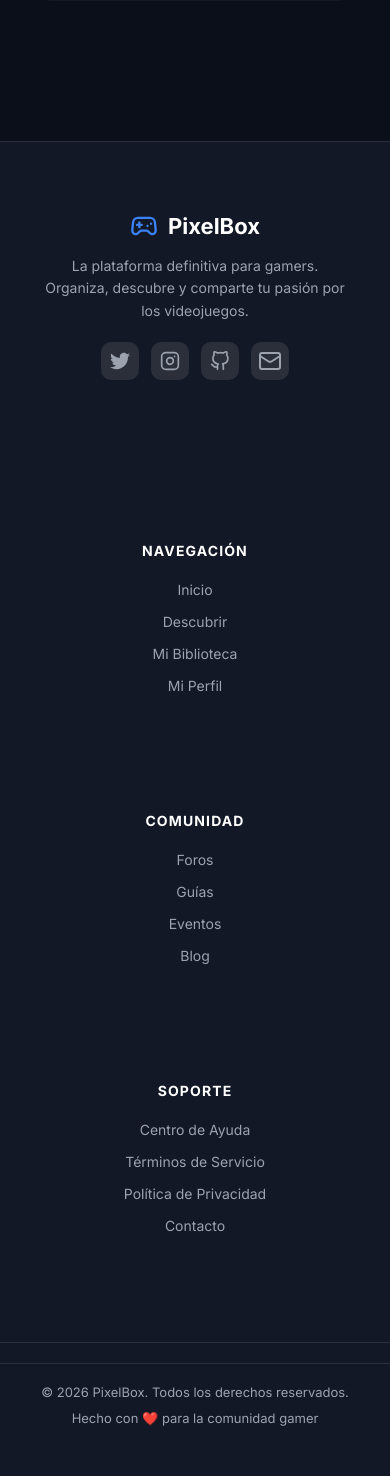
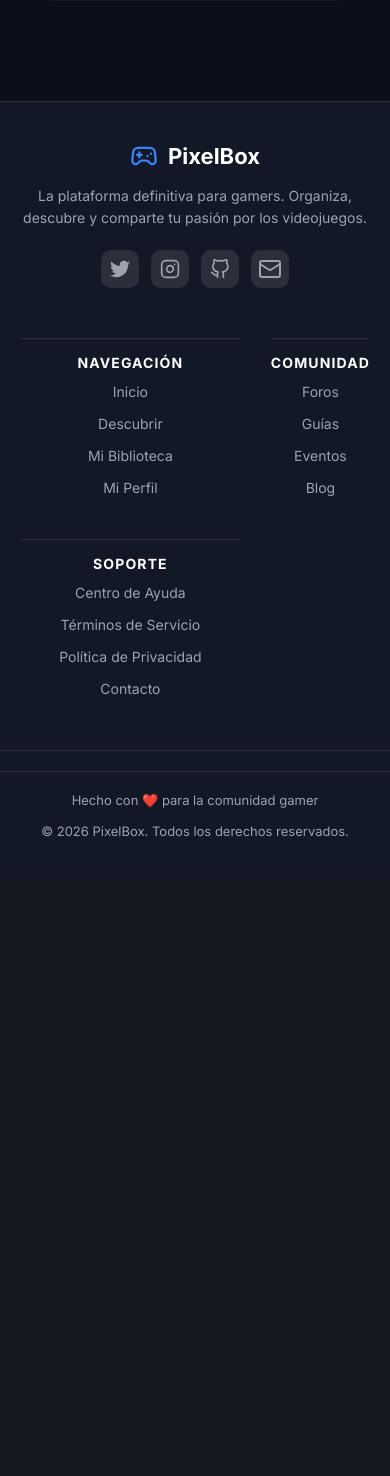
Before and after one commit to Nuriaadr/PixelBoxTFG-final, a PHP site: page /html/inicio.html in a window 390 px wide. Shown: the part 2698-4174 px from the top of the page. After the commit the page ends 3535 px from the top, so only its background shows below. Run offline with PHP 8.4, Linux system fonts and the light colour scheme.

Commit message:
mejoras footer

```diff
--- a/PixelBoxTFG-master/estilos/style.css
+++ b/PixelBoxTFG-master/estilos/style.css
@@ -1447,25 +1447,32 @@
     display: flex;
   }
 
+  .main-footer {
+    padding: 40px 0 20px;
+    margin-top: 40px;
+  }
+
   .footer-container {
-    flex-direction: column;
+    padding: 0 20px;
+    gap: 30px;
+    display: grid;
+    grid-template-columns: repeat(2, 1fr);
+    text-align: left;
+  }
+
+  .brand-col {
+    grid-column: span 2;
     text-align: center;
-    align-items: center;
-  }
-
-  .footer-col {
-    width: 100%;
-    max-width: 400px;
+    border-bottom: 1px solid var(--secondary);
+    padding-bottom: 20px;
+  }
+
+  .brand-col .logo {
+    justify-content: center;
   }
 
   .social-links {
     justify-content: center;
-  }
-
-  .footer-bottom {
-    flex-direction: column;
-    gap: 10px;
-    text-align: center;
   }
   .admin-header-v2 {
     flex-direction: column;
@@ -1496,4 +1503,28 @@
   .stats-grid .card {
     flex: 1 1 100%;
   }
-}
+
+  .footer-container {
+    grid-template-columns: 1fr;
+    text-align: center;
+  }
+
+  .brand-col {
+    border-bottom: none;
+  }
+
+  .footer-col h3 {
+    margin-bottom: 10px;
+    padding-top: 15px;
+    border-top: 1px solid var(--secondary);
+  }
+
+  .footer-col ul li a:hover {
+    transform: none;
+  }
+  .footer-bottom {
+    flex-direction: column-reverse;
+    gap: 15px;
+    padding: 20px;
+  }
+}
```
